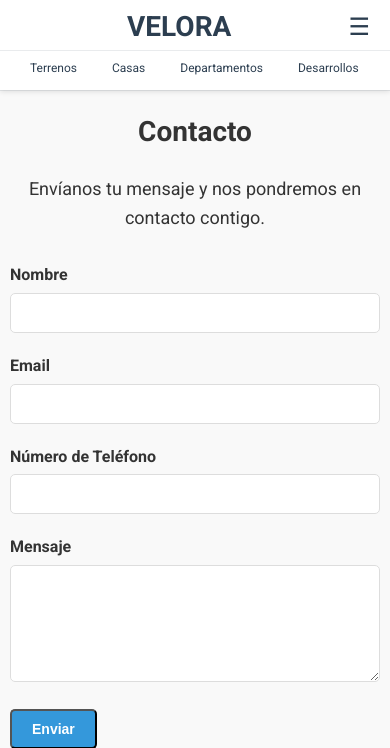
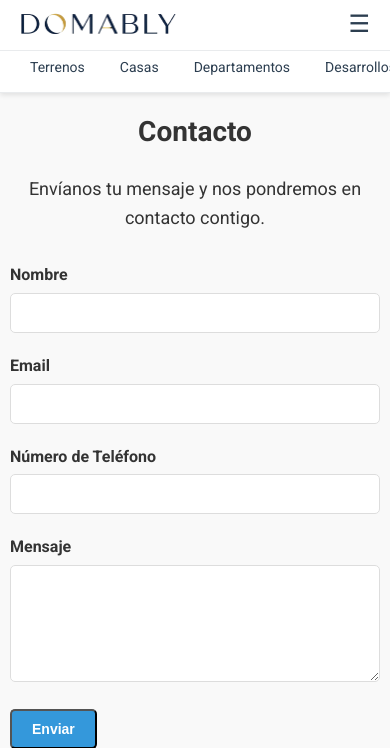
Before and after one commit to Victorisai/mi-proyecto, a PHP site: page /contact.php in a window 390 px wide. Shown: the top 748 px of the page. Run offline with PHP 8.4, Linux system fonts and the light colour scheme; some web fonts are replaced.

Commit message:
Actualizacion 3.1

```diff
--- a/assets/css/styles.css
+++ b/assets/css/styles.css
@@ -289,7 +289,7 @@ body:not(.home) .header-divider {
     width: 100vw; /* Ocupar todo el ancho de la ventana */
     position: absolute; /* Sacar del flujo del contenedor */
     left: 0; /* Alinear al borde izquierdo de la ventana */
-    top: 110px; /* Posicionar debajo del header-nav */
+    top: 103px; /* Posicionar debajo del header-nav */
     transition: border-color 0.3s ease; /* Transición suave para el color */
 }
 
@@ -799,23 +799,24 @@ body:not(.home) .header-nav li a {
         border-top: 1px solid #ffffff1e; /* Color inicial como en index */
         position: absolute;
         left: 0;
-        top: 85px; /* Ajustar posición según el alto del header-nav */
+        top: 87px; /* Ajustar posición según el alto del header-nav */
         transition: border-color 0.3s ease;
     }
 
     .header-nav {
-    display: flex; /* Mantener flex para los elementos */
-        justify-content: flex-start;
-        gap: 15px;
-        padding: 5px 0;
-        width: 100%;
-        margin-top: 0;
-        margin-left: 0;
-        overflow-x: auto; /* Habilitar desplazamiento horizontal */
-        -webkit-overflow-scrolling: touch; /* Suavizar el deslizamiento en dispositivos móviles */
-        white-space: nowrap; /* Evitar que los elementos se rompan en líneas */
-        -ms-overflow-style: none; /* Ocultar scrollbar en IE/Edge */
-        scrollbar-width: none; /* Ocultar scrollbar en Firefox */
+    display: flex;
+    justify-content: flex-start;
+    gap: 15px;
+    padding: 5px 20px; /* AÑADIMOS padding horizontal aquí */
+    width: 100%;
+    box-sizing: border-box; /* MUY IMPORTANTE: para que el padding se incluya en el ancho */
+    margin-top: 0;
+    margin-left: 0;
+    overflow-x: auto;
+    -webkit-overflow-scrolling: touch;
+    white-space: nowrap;
+    -ms-overflow-style: none;
+    scrollbar-width: none;
     }
 
     .header-nav::-webkit-scrollbar {
@@ -830,10 +831,10 @@ body:not(.home) .header-nav li a {
     }
 
     .header-nav li a {
-        font-size: 12px;
+        font-size: 14px;
         color: #fff;
         transition: color 0.3s ease;
-        padding: 2px 10px; /* Añadir padding para mejor interacción */
+        padding: 6px 10px 4px; /* Añadir padding para mejor interacción */
         white-space: nowrap; /* Evitar que el texto se divida */
     }
 
@@ -864,14 +865,18 @@ body:not(.home) .header-nav li a {
     }
 
     header .container {
-        flex-direction: column; /* Cambiar a disposición vertical */
-        align-items: flex-start; /* Alinear a la izquierda */
-        padding: 5px 20px; /* Mantener padding uniforme */
+        flex-direction: column;
+        align-items: flex-start;
+        padding: 5px 0;
+        position: relative;
     }
 
     .header-top {
         width: 100%; /* Ocupar todo el ancho */
         margin-bottom: 2px; /* Espacio entre header-top y header-nav */
+        padding: 0 20px; /* Le devolvemos el padding que tenía el contenedor */
+        width: 100%;
+        box-sizing: border-box; /* Buena práctica para el manejo de anchos */
     }
 
     .thumbnail-grid {
@@ -2546,3 +2551,35 @@ ETIQUETA DE CATEGORÍA PARA TARJETAS DE PROPIEDAD
 }
 
 /* ===== FIN ESTILOS PARA CARRUSEL DE PROPIEDADES EN INDEX ===== */
+
+/* === ESTILOS LOGO HEADER === */
+.logo a {
+    display: flex;
+    align-items: center;
+}
+.logo img {
+    height: 28px;
+    width: auto;
+    display: none;
+}
+body.home header .logo-light {
+    display: block;
+}
+body.home header.scrolled .logo-dark {
+    display: block;
+}
+body.home header.scrolled .logo-light {
+    display: none;
+}
+
+body:not(.home) header .logo-dark {
+    display: block;
+}
+
+@media (max-width: 768px) {
+    .logo img {
+        height: 24px; /* Reducimos ligeramente para mantener la proporción en el header móvil. */
+    }
+}
+
+/* === FINAL ESTILOS LOGO HEADER === */
--- a/includes/header.php
+++ b/includes/header.php
@@ -5,8 +5,9 @@
             <div class="menu-toggle">☰</div>
             <!-- Logo -->
             <div class="logo">
-                <a href="index.php"> <!-- Enlace a la página de inicio -->
-                    <h1>VELORA</h1>
+                <a href="index.php">
+                    <img src="assets/images/iconcaracteristic/logo-light.png" alt="Logo DOMABLY" class="logo-light">
+                    <img src="assets/images/iconcaracteristic/logo-dark.png" alt="Logo DOMABLY" class="logo-dark">
                 </a>
             </div>
         </div>
```
Also changed, not shown: assets/images/iconcaracteristic/logo-dark.png (added), assets/images/iconcaracteristic/logo-light.png (added).
